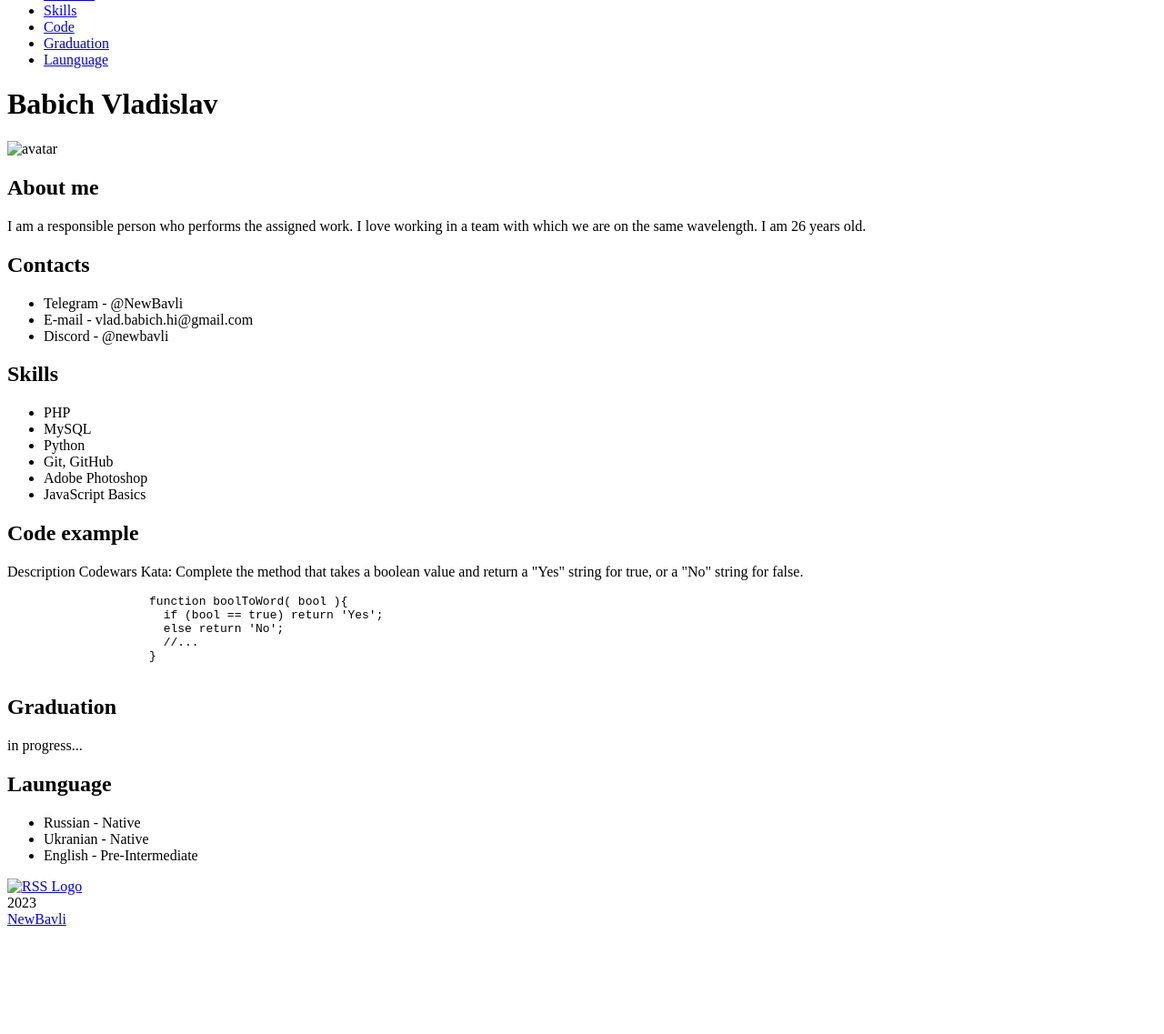
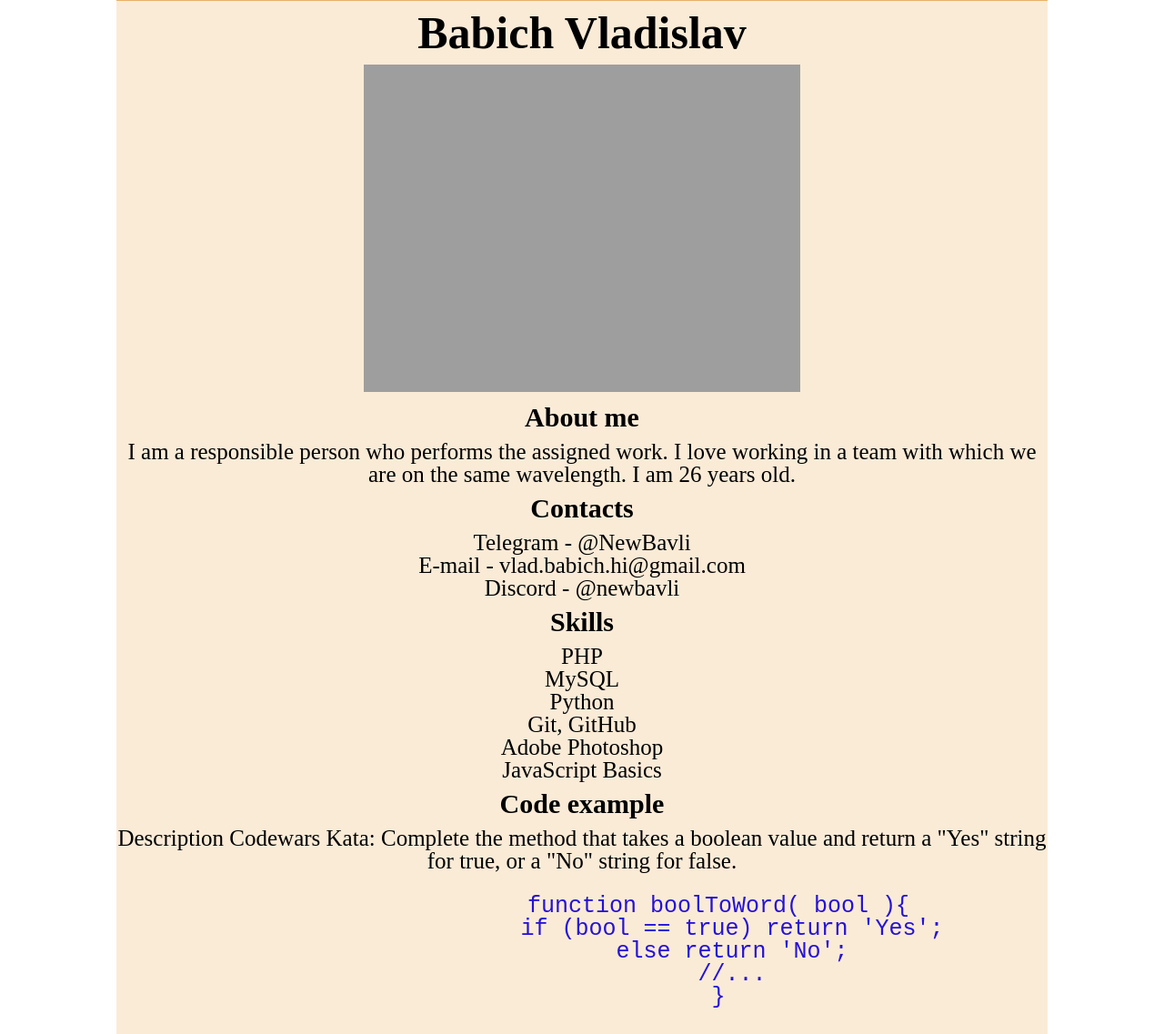
Before and after one commit to NewBavli/rsschool-cv, a plain HTML site: page index.html in a window 1280 px wide. Shown: the part 49-1186 px from the top of the page at 91% size. Before the commit the page ends 1077 px from the top, so only its background shows below. Drawn offline with Linux system fonts and the light colour scheme; the site is published under a folder, as on GitHub Pages, so addresses that start at the root find nothing.

Commit message:
fix: fix links

```diff
--- a/index.html
+++ b/index.html
@@ -4,9 +4,9 @@
     <meta charset="UTF-8">
     <meta name="viewport" content="width=device-width, initial-scale=1.0">
     <title>Vlad Babich</title>
-    <link rel="stylesheet" href="/assets/styles/reset.css">
-    <link rel="stylesheet" href="/assets/styles/style.css">
-    <link rel="icon" href="/assets/images/favicon.ico">
+    <link rel="stylesheet" href="assets/styles/reset.css">
+    <link rel="stylesheet" href="assets/styles/style.css">
+    <link rel="icon" href="assets/images/favicon.ico">
 </head>
 <body>
     <div class="wrapper">
@@ -26,7 +26,7 @@
     <div class="wrapper">
         <main class="main">
             <h1>Babich Vladislav</h1>
-            <img src="/assets/images/PNG/Avatar.png" alt="avatar" class="avatar">
+            <img src="assets/images/PNG/Avatar.png" alt="avatar" class="avatar">
             <h2 id="About">About me</h2>
             <p>I am a responsible person who performs the assigned work. I love working in a team with which we are on the same wavelength.
                 I am 26 years old.</p>
@@ -68,7 +68,7 @@
         </main>
         <div class="wrapper full-width">
             <footer class="footer-list">
-                <a href="https://rs.school/js/" target="_blank"><img src="/assets/images/rs_school_js.svg" alt="RSS Logo" class="footer-logo"></a>
+                <a href="https://rs.school/js/" target="_blank"><img src="assets/images/rs_school_js.svg" alt="RSS Logo" class="footer-logo"></a>
                 <div>2023</div>
                 <div><a href="https://github.com/NewBavli" target="_blank">NewBavli</a></div>
             </footer>
```
